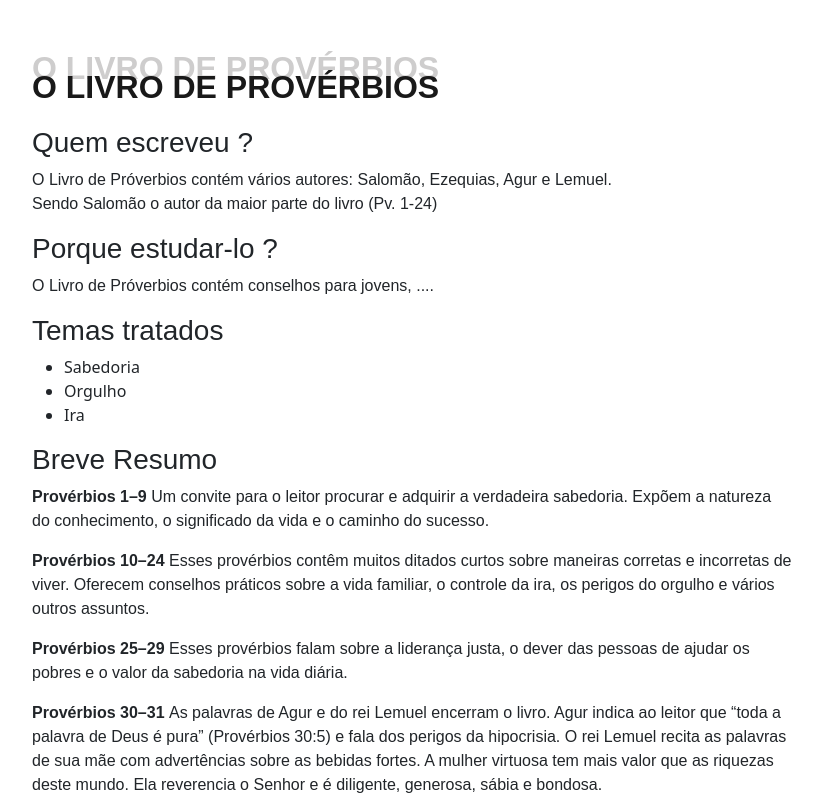
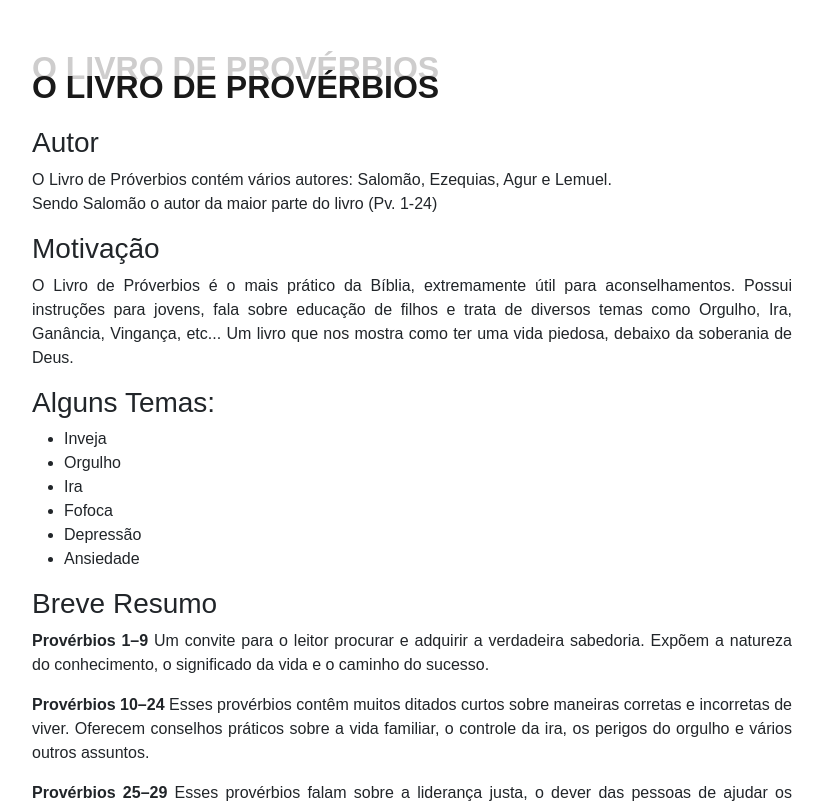
Before and after one commit to SuelanyBrito/Project-pv-frontend, an Angular app: page /home in a window 1280 px wide. Shown: the part 866-1669 px from the top of the page, without its empty margins (228-1051 px from the left). Built offline with nearby package versions, Linux system fonts and the light colour scheme.

Commit message:
edit resume about proverbs

```diff
--- a/src/app/components/home/home.component.html
+++ b/src/app/components/home/home.component.html
@@ -17,22 +17,27 @@
     <h1 class="title-about2">O Livro de Provérbios</h1>
     <h1 class="title-about">O Livro de Provérbios</h1>
 
-    <h3> Quem escreveu ? </h3>
+    <h3> Autor </h3>
     <p>
       O Livro de Próverbios contém vários autores: Salomão, Ezequias, Agur e Lemuel. <br>
       Sendo Salomão o autor da maior parte do livro (Pv. 1-24)
     </p>
 
-    <h3> Porque estudar-lo ? </h3>
+    <h3> Motivação </h3>
     <p>
-      O Livro de Próverbios contém conselhos para jovens, ....
+      O Livro de Próverbios é o mais prático da Bíblia, extremamente útil para aconselhamentos.
+      Possui instruções para jovens, fala sobre educação de filhos e trata de diversos temas como Orgulho, Ira, Ganância, Vingança, etc...
+      Um livro que nos mostra como ter uma vida piedosa, debaixo da soberania de Deus.
     </p>
 
-    <h3> Temas tratados </h3>
+    <h3> Alguns Temas: </h3>
     <ul>
-      <li>Sabedoria</li>
+      <li>Inveja</li>
       <li>Orgulho</li>
       <li>Ira</li>
+      <li>Fofoca</li>
+      <li>Depressão</li>
+      <li>Ansiedade</li>
     </ul>
 
     <h3> Breve Resumo </h3>
--- a/src/app/components/home/home.component.scss
+++ b/src/app/components/home/home.component.scss
@@ -34,8 +34,12 @@
     padding: 20px;
   }
 
-  h1, h2, h3, h4, h5, h6, p {
+  h1, h2, h3, h4, h5, h6, p, li {
     font-family: "Raleway", sans-serif;
+  }
+
+  p{
+    text-align: justify;
   }
 
   .title{
```
